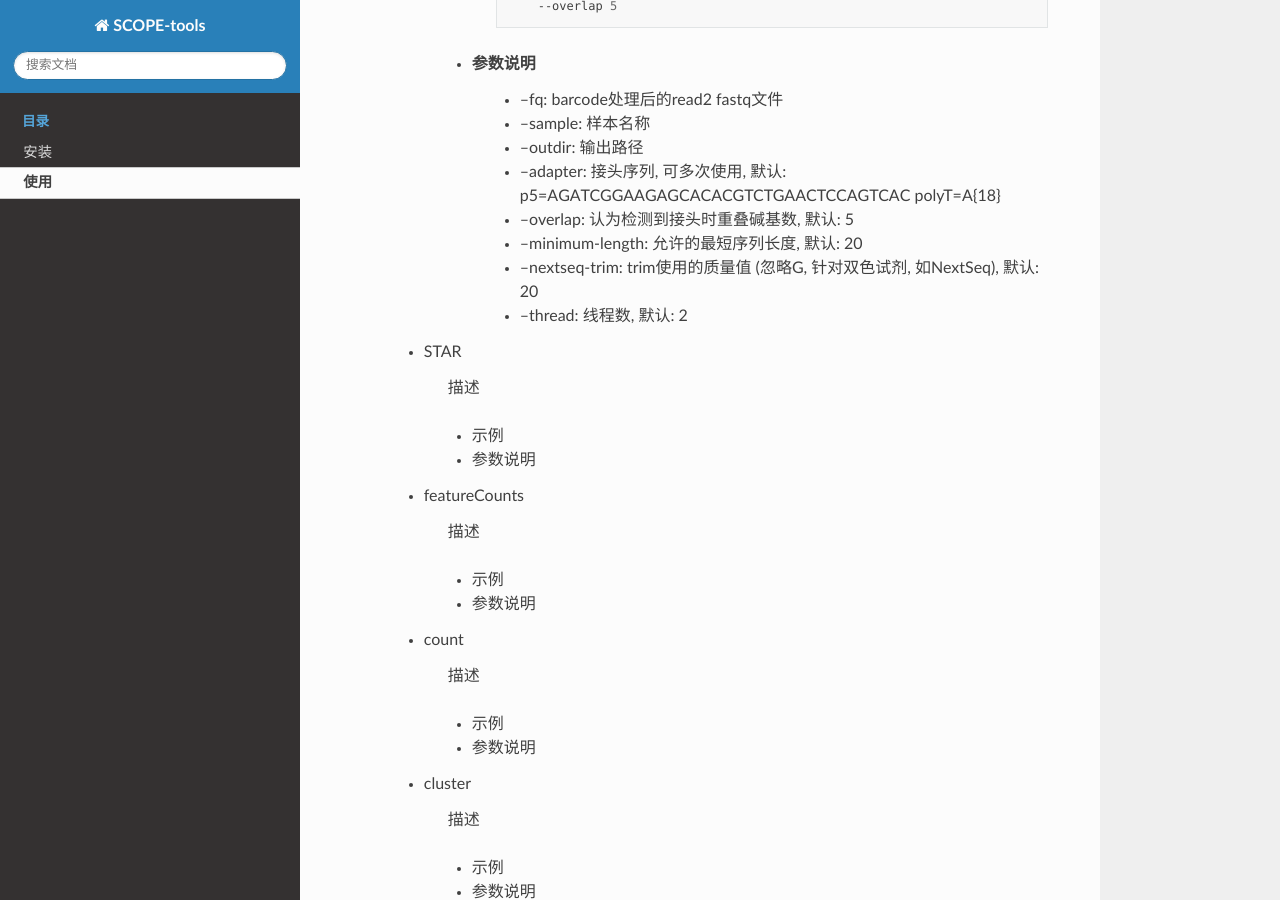
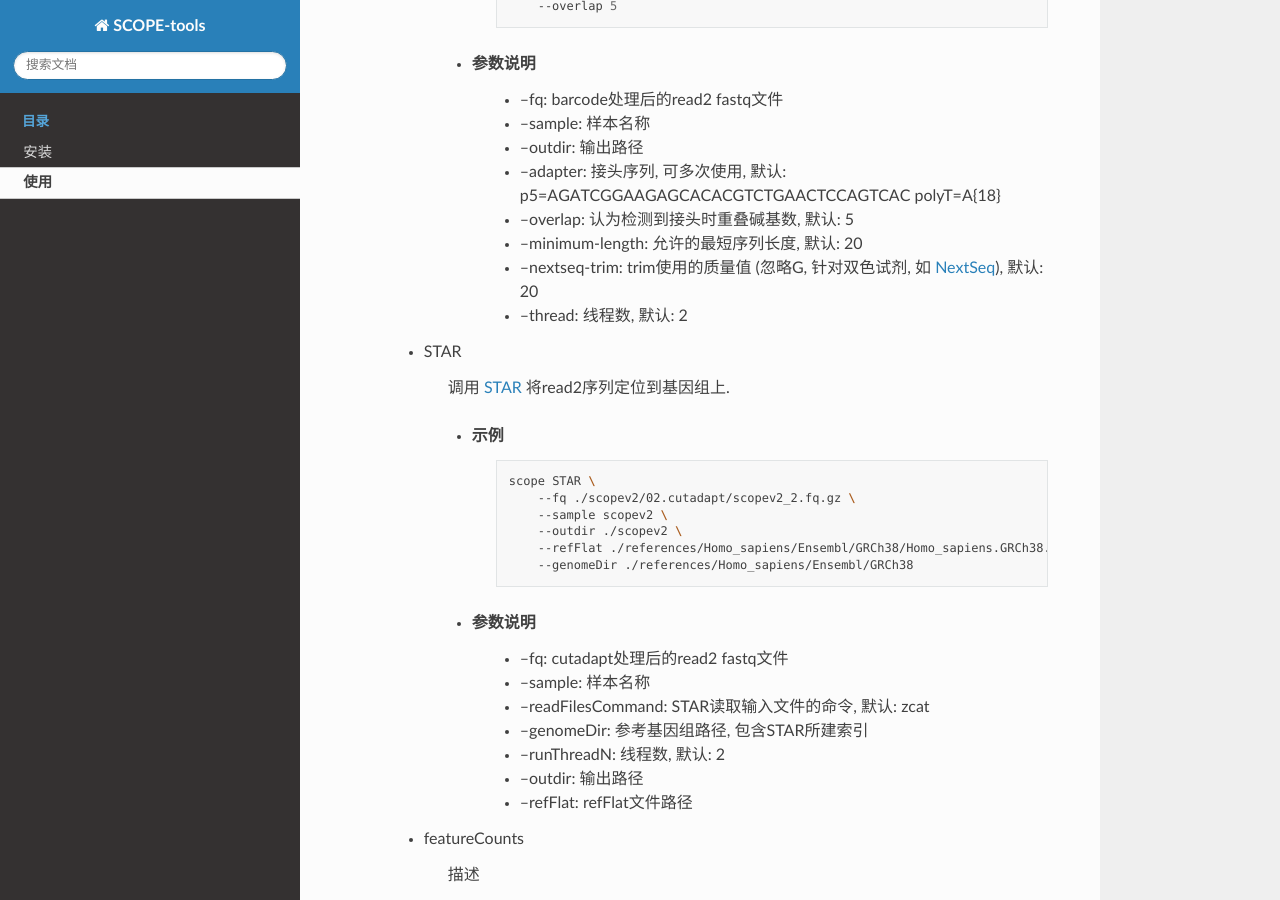
Before and after one commit to SingleronBio/SCOPE-tools, a Sphinx documentation site: the page built from docs/usage.rst, in a window 1280 px wide and 900 px high, scrolled down 2303 px. Built offline with Sphinx 7.4.7 and the Read the Docs theme 2.0.0, drawn with Linux system fonts in a browser that asks for light colours.

Commit message:
update scope STAR doc

```diff
--- a/docs/usage.rst
+++ b/docs/usage.rst
@@ -115,6 +115,7 @@
                     --outdir ./scopev2 \
                     --adapter p5=AGATCGGAAGAGCACACGTCTGAACTCCAGTCAC polyT=A{18} \
                     --overlap 5
+
         * 参数说明
             * --fq: barcode处理后的read2 fastq文件
             * --sample: 样本名称
@@ -122,16 +123,35 @@
             * --adapter: 接头序列, 可多次使用, 默认: p5=AGATCGGAAGAGCACACGTCTGAACTCCAGTCAC polyT=A{18}
             * --overlap: 认为检测到接头时重叠碱基数, 默认: 5
             * --minimum-length: 允许的最短序列长度, 默认: 20
-            * --nextseq-trim: trim使用的质量值 (忽略G, 针对双色试剂, 如NextSeq), 默认: 20
+            * --nextseq-trim: trim使用的质量值 (忽略G, 针对双色试剂, 如 NextSeq_), 默认: 20
             * --thread: 线程数, 默认: 2
+
+            .. _NextSeq: https://sequencing.qcfail.com/articles/illumina-2-colour-chemistry-can-overcall-high-confidence-g-bases/
 
     * STAR
 
-        描述
+        调用 STAR_ 将read2序列定位到基因组上.
+
+        .. _STAR: https://github.com/alexdobin/STAR
 
         * 示例
+            .. code-block:: bash
+
+                scope STAR \
+                    --fq ./scopev2/02.cutadapt/scopev2_2.fq.gz \
+                    --sample scopev2 \
+                    --outdir ./scopev2 \
+                    --refFlat ./references/Homo_sapiens/Ensembl/GRCh38/Homo_sapiens.GRCh38.99.refFlat \
+                    --genomeDir ./references/Homo_sapiens/Ensembl/GRCh38
 
         * 参数说明
+            * --fq: cutadapt处理后的read2 fastq文件
+            * --sample: 样本名称
+            * --readFilesCommand: STAR读取输入文件的命令, 默认: zcat
+            * --genomeDir: 参考基因组路径, 包含STAR所建索引
+            * --runThreadN: 线程数, 默认: 2
+            * --outdir: 输出路径
+            * --refFlat: refFlat文件路径
 
     * featureCounts
 
```
